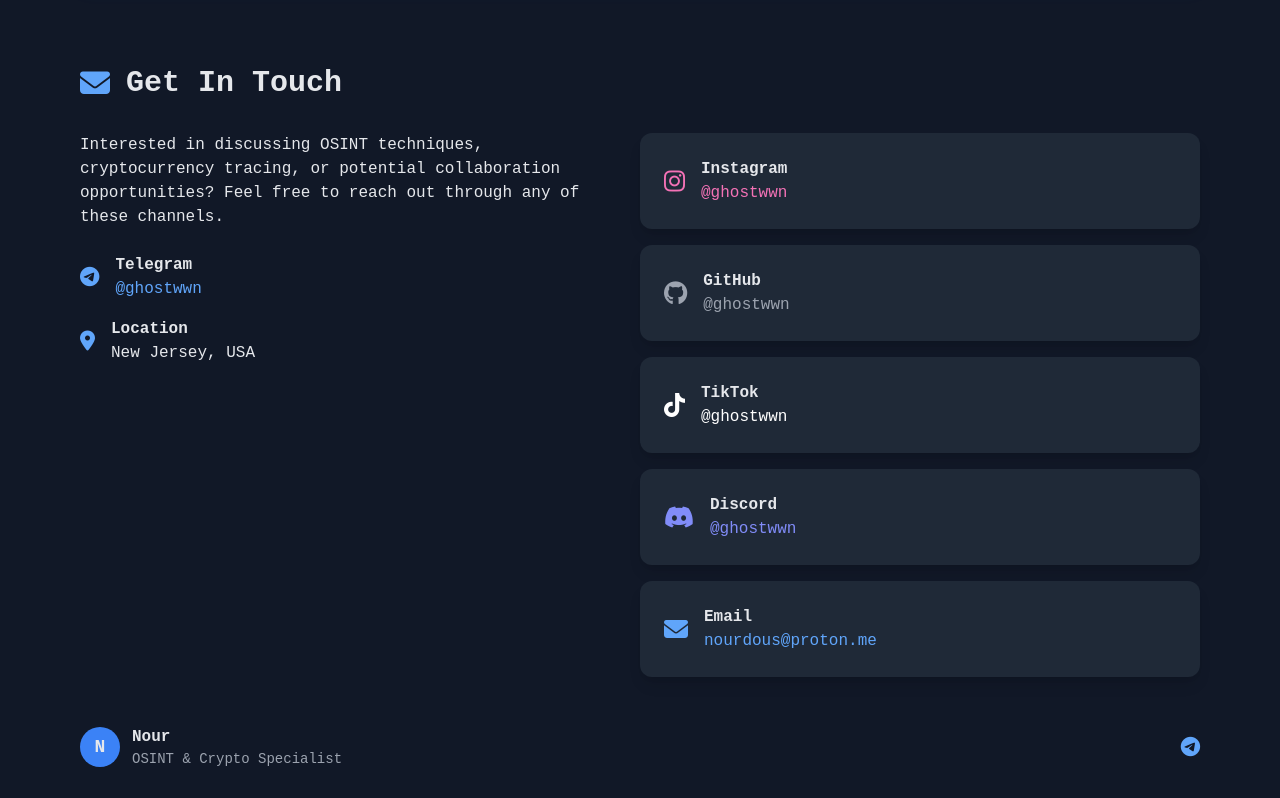
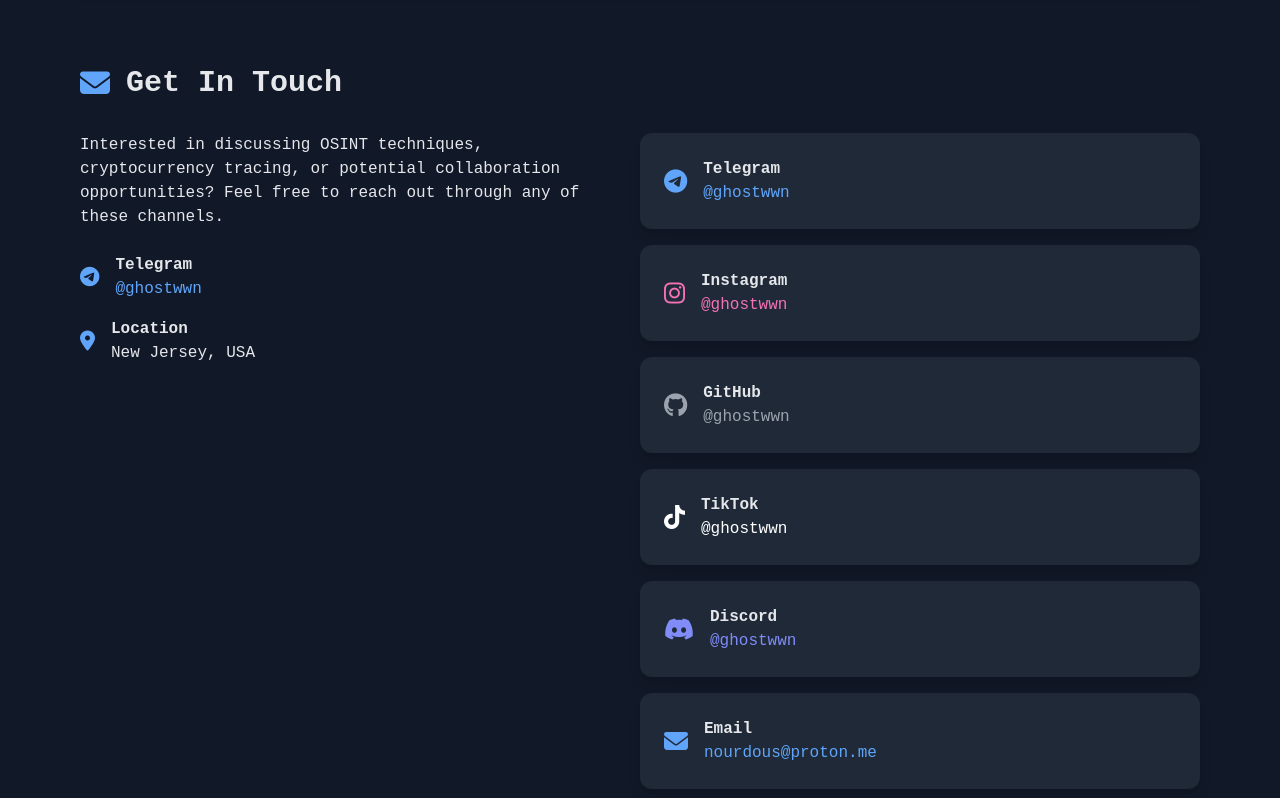
Before and after one commit to ghostwwn/ghostwwn.github.io, a plain HTML site: page index.html in a window 1280 px wide. Shown: the part 2860-3658 px from the top of the page. Drawn offline with nearby package versions, Linux system fonts and the light colour scheme.

Commit message:
Update index.html

```diff
--- a/index.html
+++ b/index.html
@@ -65,6 +65,18 @@ margin-bottom: 1rem;
 .skill-card:hover {
 transform: translateY(-5px);
 box-shadow: 0 10px 20px rgba(59, 130, 246, 0.3);
+}
+.skill-card:hover {
+  transform: translateY(-5px);
+  box-shadow: 0 10px 20px rgba(59, 130, 246, 0.3);
+}
+
+.contact-card {
+  transition: transform 0.3s, box-shadow 0.3s;
+}
+.contact-card:hover {
+  transform: translateY(-5px);
+  box-shadow: 0 10px 20px rgba(59, 130, 246, 0.3);
 }
 
 .glow {
@@ -371,7 +383,16 @@ Interested in discussing OSINT techniques, cryptocurrency tracing, or potential
 
 <div class="md:w-1/2">
 <div class="space-y-4">
-  <div class="bg-gray-800 rounded-xl p-6 shadow-lg flex items-center">
+  <div class="contact-card bg-gray-800 rounded-xl p-6 shadow-lg flex items-center">
+    <div class="mr-4">
+      <i class="fab fa-telegram text-blue-400 text-2xl"></i>
+    </div>
+    <div>
+      <h3 class="font-bold">Telegram</h3>
+      <a href="https://t.me/ghostwwn" target="_blank" class="text-blue-400 hover:underline">@ghostwwn</a>
+    </div>
+  </div>
+  <div class="contact-card bg-gray-800 rounded-xl p-6 shadow-lg flex items-center">
     <div class="mr-4">
       <i class="fab fa-instagram text-pink-400 text-2xl"></i>
     </div>
@@ -380,7 +401,7 @@ Interested in discussing OSINT techniques, cryptocurrency tracing, or potential
       <a href="https://instagram.com/ghostwwn" target="_blank" class="text-pink-400 hover:underline">@ghostwwn</a>
     </div>
   </div>
-  <div class="bg-gray-800 rounded-xl p-6 shadow-lg flex items-center">
+  <div class="contact-card bg-gray-800 rounded-xl p-6 shadow-lg flex items-center">
     <div class="mr-4">
       <i class="fab fa-github text-gray-400 text-2xl"></i>
     </div>
@@ -389,7 +410,7 @@ Interested in discussing OSINT techniques, cryptocurrency tracing, or potential
       <a href="https://github.com/ghostwwn" target="_blank" class="text-gray-400 hover:underline">@ghostwwn</a>
     </div>
   </div>
-  <div class="bg-gray-800 rounded-xl p-6 shadow-lg flex items-center">
+  <div class="contact-card bg-gray-800 rounded-xl p-6 shadow-lg flex items-center">
     <div class="mr-4">
       <i class="fab fa-tiktok text-white text-2xl"></i>
     </div>
@@ -398,7 +419,7 @@ Interested in discussing OSINT techniques, cryptocurrency tracing, or potential
       <a href="https://www.tiktok.com/@ghostwwn" target="_blank" class="text-white hover:underline">@ghostwwn</a>
     </div>
   </div>
-  <div class="bg-gray-800 rounded-xl p-6 shadow-lg flex items-center">
+  <div class="contact-card bg-gray-800 rounded-xl p-6 shadow-lg flex items-center">
     <div class="mr-4">
       <i class="fab fa-discord text-indigo-400 text-2xl"></i>
     </div>
@@ -407,7 +428,7 @@ Interested in discussing OSINT techniques, cryptocurrency tracing, or potential
       <span class="text-indigo-400">@ghostwwn</span>
     </div>
   </div>
-  <div class="bg-gray-800 rounded-xl p-6 shadow-lg flex items-center">
+  <div class="contact-card bg-gray-800 rounded-xl p-6 shadow-lg flex items-center">
     <div class="mr-4">
       <i class="fas fa-envelope text-blue-400 text-2xl"></i>
     </div>
@@ -436,9 +457,6 @@ Interested in discussing OSINT techniques, cryptocurrency tracing, or potential
 </div>
 
 <div class="flex space-x-6">
-<a href="https://t.me/ghostwwn" target="_blank" class="text-gray-400 hover:text-blue-400 transition">
-<i class="fab fa-telegram text-blue-400 text-xl"></i>
-</a>
 </div>
 </div>
 
```
